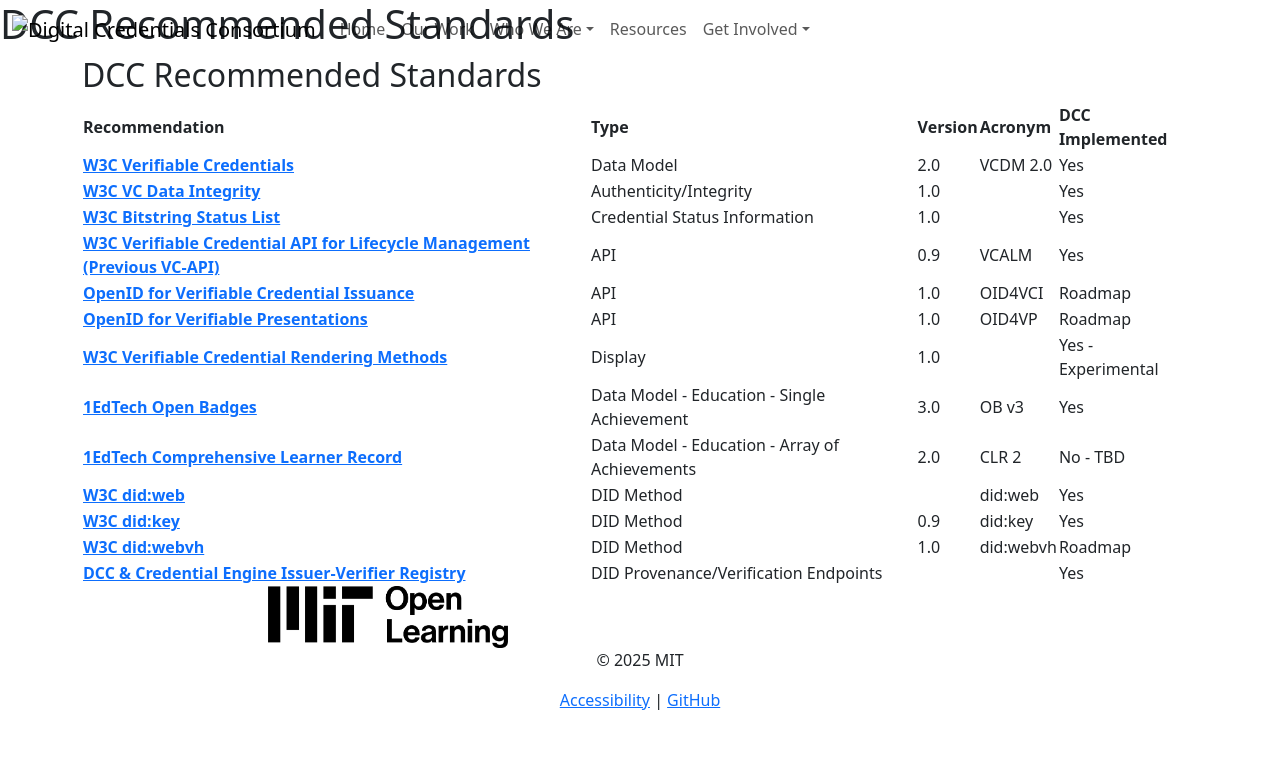
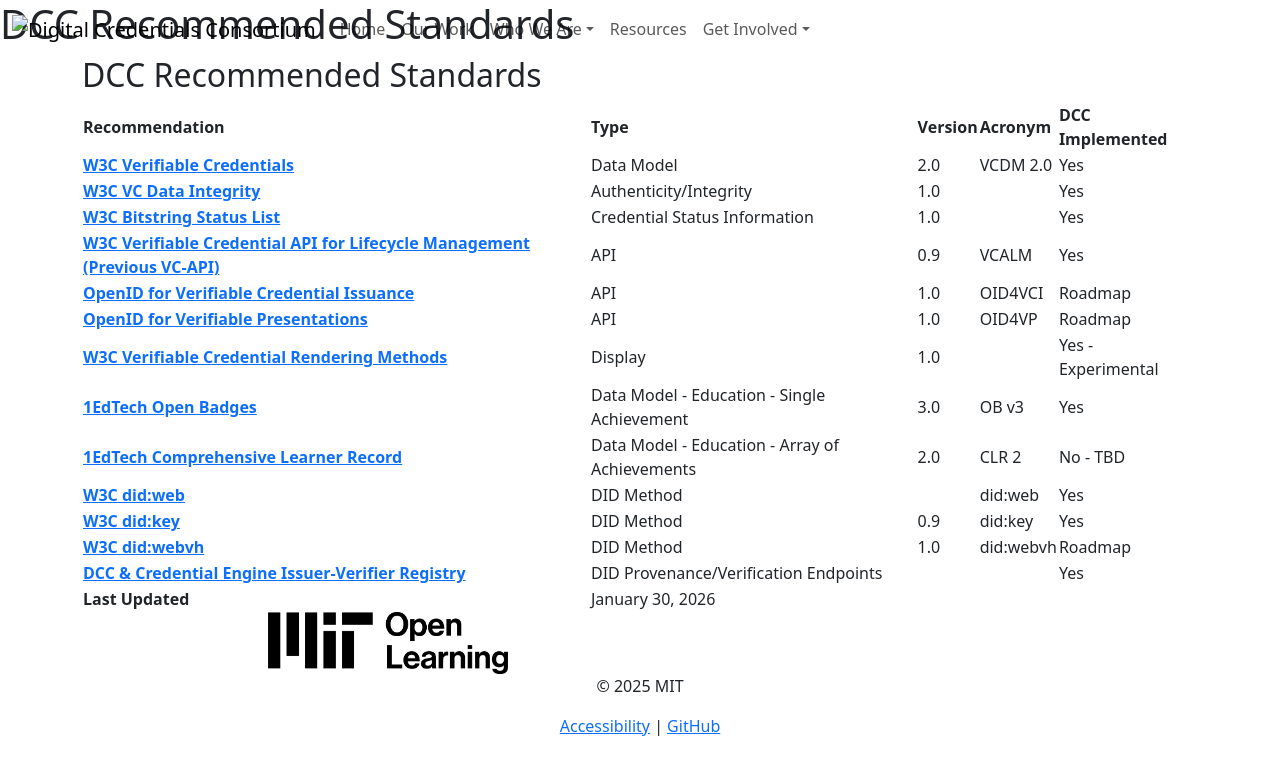
Before and after one commit to digitalcredentials/dcc-website, a Jekyll site: the page built from resources/dcc-standards.md, in a window 1280 px wide. Shown: the top 775 px of the page. Built offline with Jekyll 4.4.1, drawn with Linux system fonts in a browser that asks for light colours; nearby versions of some CDN libraries; library files that are not in the unit come from our copies.

Commit message:
Adding date footer

```diff
--- a/resources/dcc-standards.md
+++ b/resources/dcc-standards.md
@@ -107,5 +107,11 @@
         <td>&nbsp;</td>
         <td>Yes</td>
       </tr>
+    <tfoot>
+      <tr>
+        <th scope="row">Last Updated</th>
+        <td colspan="4">January 30, 2026</td>
+    </tr>
+  </tfoot>
   </tbody>
 </table>
```
